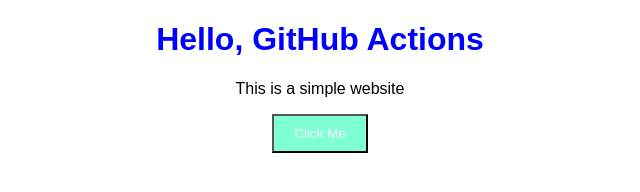
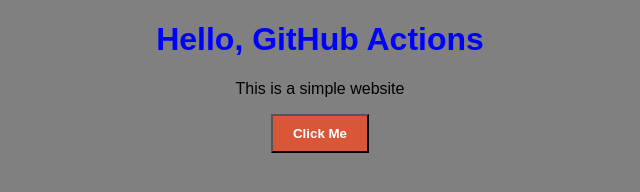
Before and after one commit to pornpiphat/my-first-actions, a plain HTML site: page index.html in a window 1280 px wide. Shown: the whole page, without its empty margins (320-960 px from the left). Drawn offline with Linux system fonts and the light colour scheme.

Commit message:
📦 Updated Style

```diff
--- a/style.css
+++ b/style.css
@@ -1,6 +1,8 @@
 body {
     font-family: Arial, Helvetica, sans-serif;
     text-align: center;
+
+    background-color: gray;
 }
 
 h1{
@@ -9,6 +11,7 @@
 
 button {
     padding: 10px 20px;
-    background-color: aquamarine;
+    background-color: rgb(218, 86, 57);
     color: white;
+    font-weight: bold;
 }
```
